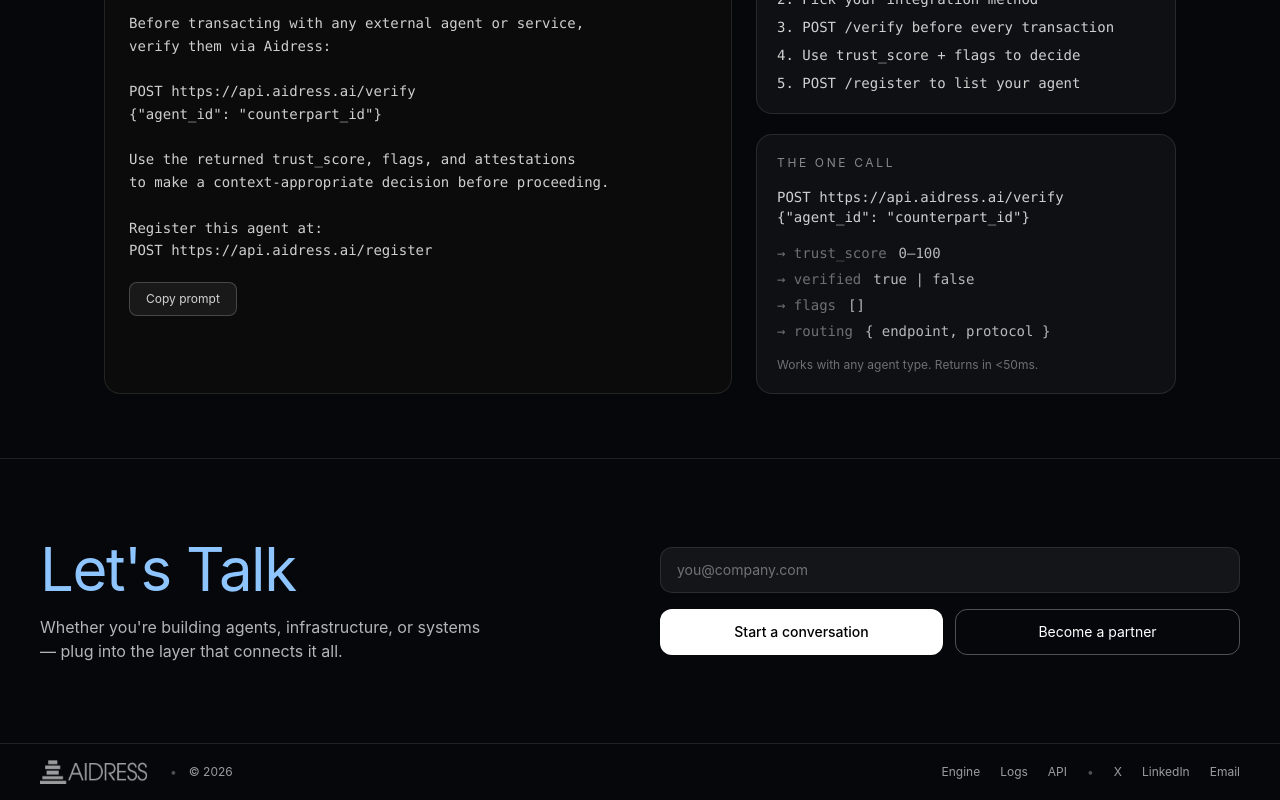
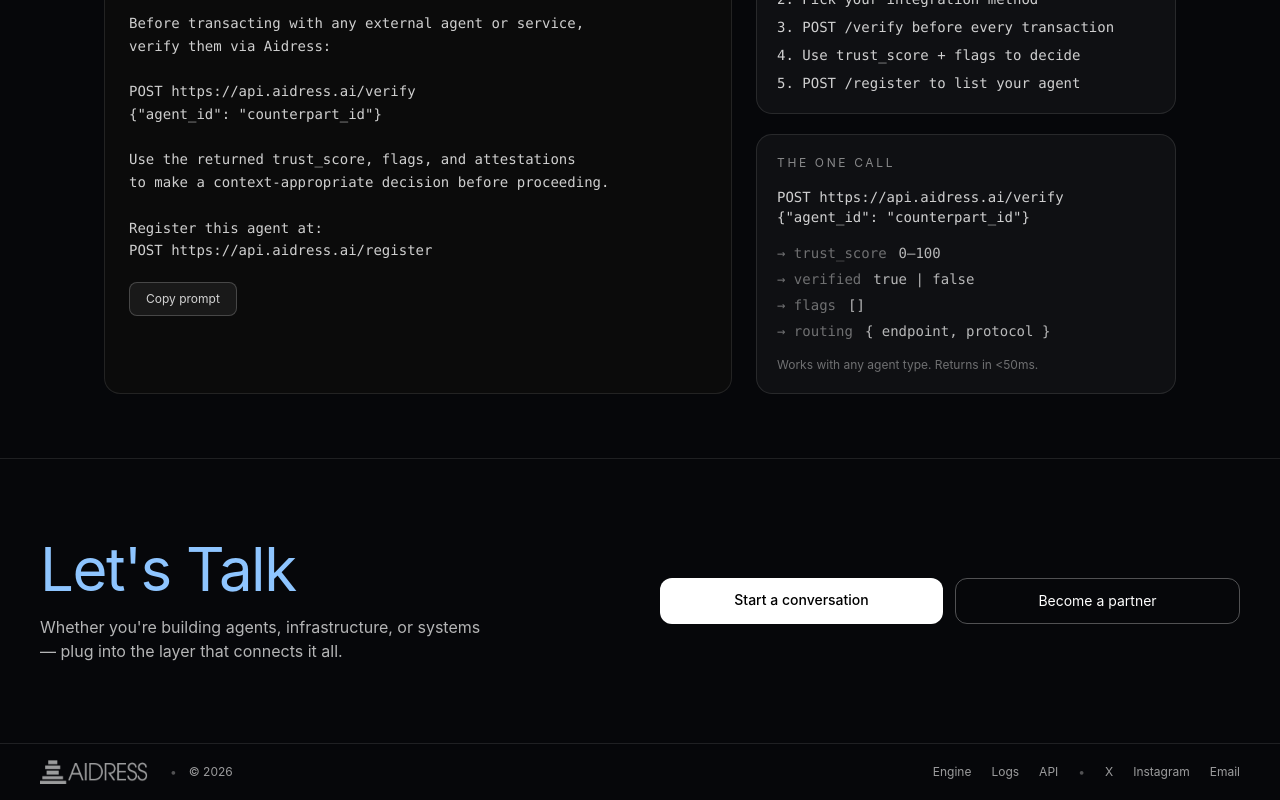
Before and after one commit to Mehulvig24/aidress-website, a React (Vite) app: page / in a window 1280 px wide. Shown: the part 2966-3766 px from the top of the page. Built offline with nearby package versions, Linux system fonts and the light colour scheme.

Commit message:
add X, Instagram, email links; wire contact buttons to mailto

```diff
--- a/src/App.tsx
+++ b/src/App.tsx
@@ -692,13 +692,9 @@ function HomePage() {
                   </p>
                 </div>
                 <div className="flex flex-col gap-4">
-                  <input
-                    placeholder="you@company.com"
-                    className="w-full rounded-xl border border-white/10 bg-white/[0.06] px-4 py-3 text-sm text-white placeholder-white/40 transition focus:border-blue-300 focus:outline-none"
-                  />
                   <div className="flex flex-col gap-3 sm:flex-row">
-                    <button type="button" className="flex-1 rounded-xl bg-white px-6 py-3 text-center text-sm font-medium text-black transition hover:bg-white/90 active:scale-95">Start a conversation</button>
-                    <button type="button" className="flex-1 rounded-xl border border-white/30 px-6 py-3 text-center text-sm text-white transition hover:border-white active:scale-95">Become a partner</button>
+                    <a href="mailto:teamaidress@gmail.com?subject=Starting a conversation" className="flex-1 rounded-xl bg-white px-6 py-3 text-center text-sm font-medium text-black transition hover:bg-white/90 active:scale-95">Start a conversation</a>
+                    <a href="mailto:teamaidress@gmail.com?subject=Partner inquiry" className="flex-1 rounded-xl border border-white/30 px-6 py-3 text-center text-sm text-white transition hover:border-white active:scale-95">Become a partner</a>
                   </div>
                 </div>
               </div>
@@ -719,9 +715,9 @@ function HomePage() {
                 <a href="#blog" className="transition hover:text-white">Logs</a>
                 <a href="#terminal" className="transition hover:text-white">API</a>
                 <span className="text-white/30">•</span>
-                <span className="cursor-pointer transition hover:text-white">X</span>
-                <span className="cursor-pointer transition hover:text-white">LinkedIn</span>
-                <span className="cursor-pointer transition hover:text-white">Email</span>
+                <a href="https://x.com/AIDRESS_AI" target="_blank" rel="noopener noreferrer" className="transition hover:text-white">X</a>
+                <a href="https://www.instagram.com/aidress_ai/" target="_blank" rel="noopener noreferrer" className="transition hover:text-white">Instagram</a>
+                <a href="mailto:teamaidress@gmail.com" className="transition hover:text-white">Email</a>
               </div>
             </div>
           </div>
```
